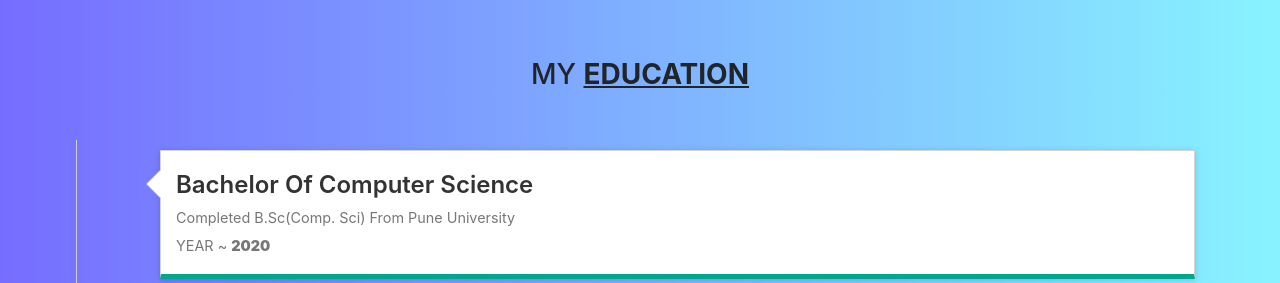
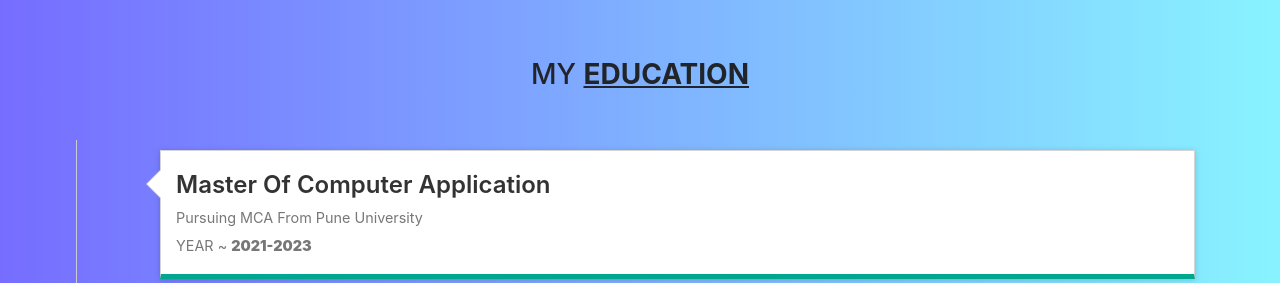
Before and after one commit to AbhiShingade111/portfolio, a plain HTML site: page index.html in a window 1280 px wide. Shown: the part 672-955 px from the top of the page. Drawn offline with nearby package versions, Linux system fonts and the light colour scheme.

Commit message:
Adding post graduation information

```diff
--- a/index.html
+++ b/index.html
@@ -4,7 +4,7 @@
 
 <head>
 	<meta charset="UTF-8">
-	<meta name="viewport" content="width=device-width, initial-scale=1.0, shrink-to-fit=no">
+	<meta name="viewport" content="width=device-width, initial-scale=1.0">
     	<meta http-equiv="X-UA-Compatible" content="ie=edge">
 
     	<!Add website icon >
@@ -83,6 +83,18 @@
 					<div class="clearfix"></div>
 				</div>  -->
 				<ul class="md-6 timeline">
+					<li>
+						<div class="timeline-panel">
+							<div class="timeline-heading">
+								<h4 class="timeline-title">Master Of Computer Application</h4>
+							</div>
+							<div class="timeline-body">
+								<p>Pursuing MCA From Pune University</p>
+								<p>YEAR ~ <span style="font-weight: 1000;">2021-2023</span></p>
+							</div>
+						</div>
+					</li>
+
 					<li>
 						<div class="timeline-panel">
 							<div class="timeline-heading">
```
